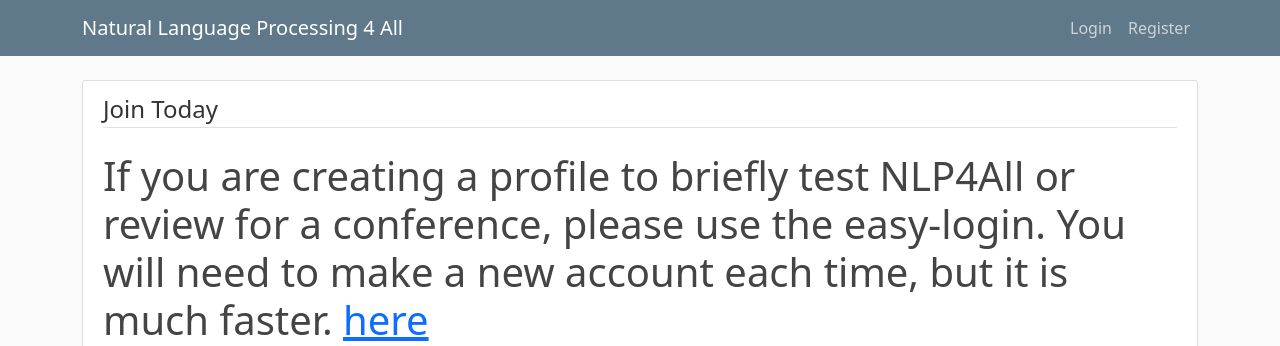
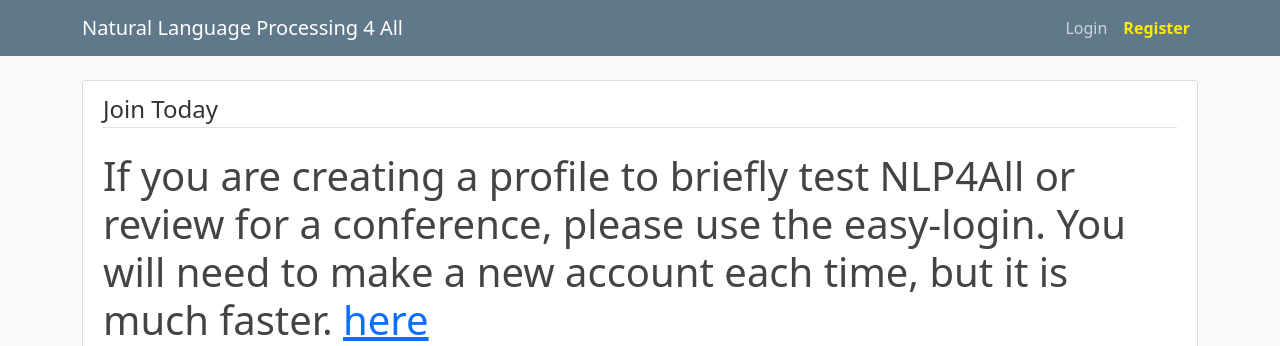
Before and after one commit to NLP4ALL/nlp4all, a Flask app: page /user/register in a window 1280 px wide. Shown: the top 346 px of the page. Run offline with Flask 2, Linux system fonts and the light colour scheme; data that the repository does not hold is empty; some libraries are stand-ins or nearby versions.

Commit message:
fixes feature/62-Nav-Bar does not show the active

```diff
--- a/nlp4all/static/main.css
+++ b/nlp4all/static/main.css
@@ -21,7 +21,8 @@
 }
 
 .site-header .navbar-nav .nav-link.active {
-  font-weight: 500;
+  font-weight: 800;
+  color: #ffea00;
 }
 
 .content-section {
--- a/nlp4all/views/analyses/my_matrices.html
+++ b/nlp4all/views/analyses/my_matrices.html
@@ -1,5 +1,5 @@
 {% extends "layout.html" %}
-
+{% set active_page = "my_matrices" %}
 {% block content %}
 <h2>Understand your classification performance!</h2>
     </br>
--- a/nlp4all/views/layout.html
+++ b/nlp4all/views/layout.html
@@ -25,13 +25,13 @@
             <!-- Navbar Right Side -->
             <div class="navbar-nav">
               {% if current_user.is_authenticated %}
-              <a class="nav-item nav-link" href="{{ url_for('project_controller.home') }}">My Projects</a>
-                <a class="nav-item nav-link" href="{{ url_for('analyses_controller.my_matrices') }}">My Matrices</a>
-                <a class="nav-item nav-link" href="{{ url_for('user_controller.account') }}">Account</a>
+              <a class="nav-item nav-link {{ 'active' if active_page == 'my_projects' else '' }}" href="{{ url_for('project_controller.home') }}">My Projects</a>
+                <a class="nav-item nav-link {{ 'active' if active_page == 'my_matrices' else '' }}" href="{{ url_for('analyses_controller.my_matrices') }}">My Matrices</a>
+                <a class="nav-item nav-link {{ 'active' if active_page == 'account' else '' }}" href="{{ url_for('user_controller.account') }}">Account</a>
                 <a class="nav-item nav-link" href="{{ url_for('user_controller.logout') }}">Logout</a>
               {% else %}
-                <a class="nav-item nav-link" href="{{ url_for('user_controller.login') }}">Login</a>
-                <a class="nav-item nav-link" href="{{ url_for('user_controller.register') }}">Register</a>
+                <a class="nav-item nav-link {{ 'active' if active_page == 'login' else '' }}" href="{{ url_for('user_controller.login') }}">Login</a>
+                <a class="nav-item nav-link {{ 'active' if active_page == 'register' else '' }}" href="{{ url_for('user_controller.register') }}">Register</a>
               {% endif %}
             </div>
           </div>
--- a/nlp4all/views/project/projects.html
+++ b/nlp4all/views/project/projects.html
@@ -1,4 +1,5 @@
 {% extends "layout.html" %}
+{% set active_page = "my_projects" %}
 {% block content %}
 <h1>Welcome to NLP4All!</h1>
 <div class="col-md-8">
--- a/nlp4all/views/user/account.html
+++ b/nlp4all/views/user/account.html
@@ -1,4 +1,5 @@
 {% extends "layout.html" %}
+{% set active_page = "account" %}
 {% block content %}
     <div class="content-section col-md-8">
       <div class="media">
--- a/nlp4all/views/user/login.html
+++ b/nlp4all/views/user/login.html
@@ -1,4 +1,5 @@
 {% extends "layout.html" %}
+{% set active_page = "login" %}
 {% block content %}
     <div class="content-section">
         <form method="POST" action="">
--- a/nlp4all/views/user/register.html
+++ b/nlp4all/views/user/register.html
@@ -1,4 +1,5 @@
 {% extends "layout.html" %}
+{% set active_page = "register" %}
 {% block content %}
     <div class="content-section">
         <form method="POST" action="">
```
